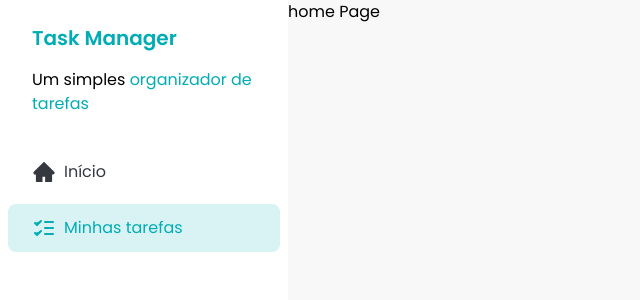
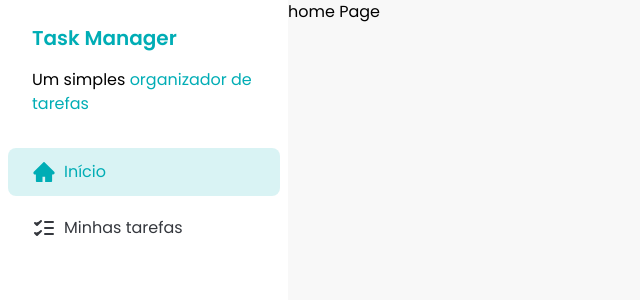
Before and after one commit to DevDaniloSants/fsc-task-manager, a React (Vite) app: page / in a window 1280 px wide. Shown: the top 300 px of the page, without its empty margins (0-640 px from the left). Built offline with nearby package versions, Linux system fonts and the light colour scheme.

Commit message:
feat: ensure SidebarButton changes according to active route

```diff
--- a/src/components/Sidebar.jsx
+++ b/src/components/Sidebar.jsx
@@ -4,7 +4,7 @@
 
 const Sidebar = () => {
   return (
-    <div className="h-screen w-72 bg-white">
+    <div className="h-screen w-72 min-w-72 bg-white">
       <div className="space-y-4 px-8 py-6">
         <h1 className="text-xl font-semibold text-brand-primary">
           Task Manager
@@ -15,11 +15,11 @@
         </p>
       </div>
       <div className="flex flex-col gap-2 p-2">
-        <SidebarButton color="unselected">
+        <SidebarButton to="/">
           <HomeIcon />
           Início
         </SidebarButton>
-        <SidebarButton color="selected">
+        <SidebarButton to="/tasks">
           <TasksIcon />
           Minhas tarefas
         </SidebarButton>
--- a/src/components/SidebarButton.jsx
+++ b/src/components/SidebarButton.jsx
@@ -1,7 +1,8 @@
 import PropTypes from 'prop-types';
+import { NavLink } from 'react-router-dom';
 import { tv } from 'tailwind-variants';
 
-const SidebarButton = ({ children, color }) => {
+const SidebarButton = ({ children, to }) => {
   const sidebarButton = tv({
     base: 'flex items-center gap-2 rounded-lg px-6 py-3',
     variants: {
@@ -16,9 +17,14 @@
   });
 
   return (
-    <a href="#" className={`${sidebarButton({ color })}`}>
+    <NavLink
+      to={to}
+      className={({ isActive }) =>
+        sidebarButton({ color: isActive ? 'selected' : 'unselected' })
+      }
+    >
       {children}
-    </a>
+    </NavLink>
   );
 };
 
```
